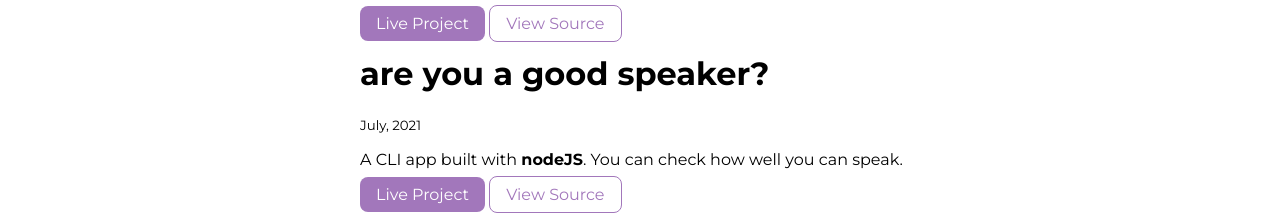
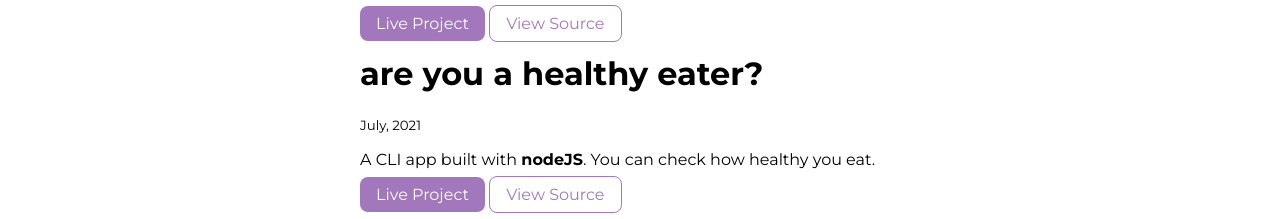
Before and after one commit to SimranjitKaurMaan/project-component-library, a plain HTML site: page projects.html in a window 1280 px wide. Shown: the part 556-775 px from the top of the page. Drawn offline with Linux system fonts and the light colour scheme.

Commit message:
fix the projects

```diff
--- a/projects.html
+++ b/projects.html
@@ -43,9 +43,9 @@
 
         <li>
             <div class="container container-center margin-md">
-                <h1>are you a good speaker?</h1>
+                <h1>are you a healthy eater?</h1>
                 <small>July, 2021</small>
-                <p>A CLI app built with <strong>nodeJS</strong>. You can check how well you can speak.</p>
+                <p>A CLI app built with <strong>nodeJS</strong>. You can check how healthy you eat.</p>
                 <a class="link link-primary" href="/">Live Project</a>
                 <a class="link link-secondary" href="/">View Source</a>
             </div>
```
